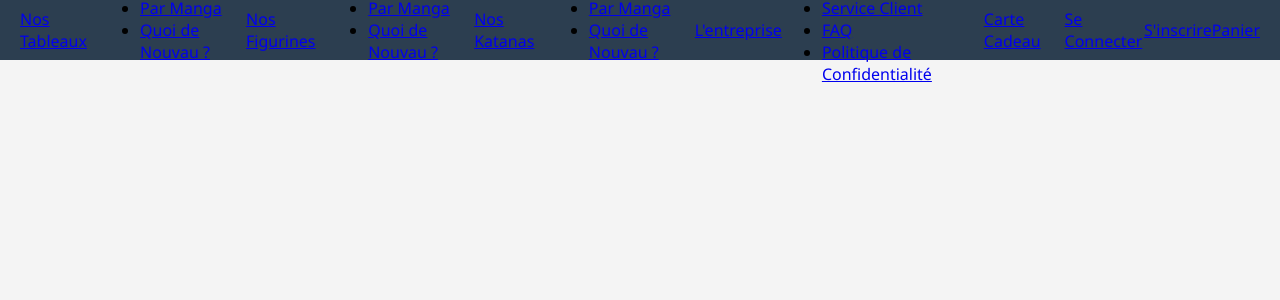
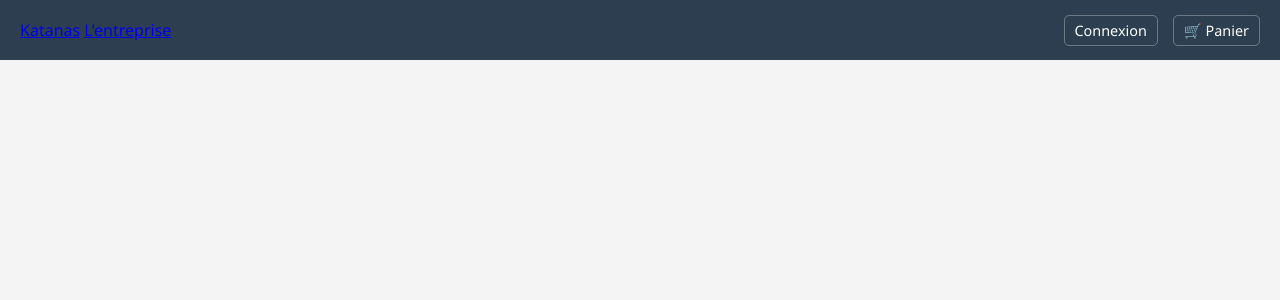
Before and after one commit to NicolasGaffe/Impact-Frame, a PHP site: page / in a window 1280 px wide. Shown: the top 300 px of the page. Run offline with PHP 8.4, Linux system fonts and the light colour scheme.

Commit message:
Update index.php

```diff
--- a/index.php
+++ b/index.php
@@ -10,36 +10,35 @@ session_start();
     <title>Impact Frame</title>
 </head>
 <nav class="navbar">
-    <a href="Tableau.html">Nos Tableaux</a>
-    <ul>
-        <li><a href="Tableau_Manga.html">Par Manga</a></li>
-        <li><a href="Tableau_Nouveau.html">Quoi de Nouvau ?</a></li>
-    </ul>
-    <a href="Figurine.html">Nos Figurines</a>
-    <ul>
-        <li><a href="Figurine_Manga.html">Par Manga</a></li>
-        <li><a href="Figurine_Nouveau.html">Quoi de Nouvau ?</a></li>
-    </ul>
-    <a href="Katana.html">Nos Katanas</a>
-    <ul>
-        <li><a href="Katana_Manga.html">Par Manga</a></li>
-        <li><a href="Katana_Nouveau.html">Quoi de Nouvau ?</a></li>
-    </ul>
-    <a href="Entreprise.html">L'entreprise</a>
-    <ul>
-        <li><a href="Magasin.html">Le Magasin</a></li>
-        <li><a href="ServiceClient.html">Service Client</a></li>
-        <li><a href="FAQ.html">FAQ</a></li>
-        <li><a href="Politique.html">Politique de Confidentialité</a></li>
-    </ul>
-    <a href="Cadeau.html">Carte Cadeau</a>
-    <?php if (isset($_SESSION['pseudo'])): ?>
-        <a href="MonCompte.php">Mon Compte (<?php echo htmlspecialchars($_SESSION['pseudo']); ?>)</a>
-        <a href="logout.php">Déconnexion</a>
-    <?php else: ?>
-        <a href="Login.html">Se Connecter</a>
-        <a href="Register.html">S'inscrire</a>
-    <?php endif; ?>
-    <a href="Panier.html">Panier</a>
+    <div class="nav-links">
+        <div class="dropdown">
+            <a href="Tableau.html" class="main-link">Tableaux</a>
+            <div class="dropdown-content">
+                <a href="Tableau_Manga.html">Par Manga</a>
+                <a href="Tableau_Nouveau.html">Nouveautés</a>
+            </div>
+        </div>
+
+        <div class="dropdown">
+            <a href="Figurine.html" class="main-link">Figurines</a>
+            <div class="dropdown-content">
+                <a href="Figurine_Manga.html">Par Manga</a>
+                <a href="Figurine_Nouveau.html">Nouveautés</a>
+            </div>
+        </div>
+
+        <a href="Katana.html" class="main-link">Katanas</a>
+        <a href="Entreprise.html" class="main-link">L'entreprise</a>
+    </div>
+
+    <div class="nav-auth">
+        <?php if (isset($_SESSION['pseudo'])): ?>
+            <a href="MonCompte.php">Compte (<?php echo htmlspecialchars($_SESSION['pseudo']); ?>)</a>
+            <a href="logout.php" style="color: #ff4d4d;">Déconnexion</a>
+        <?php else: ?>
+            <a href="Login.html">Connexion</a>
+        <?php endif; ?>
+        <a href="Panier.html" class="cart-btn">🛒 Panier</a>
+    </div>
 </nav>
 </html>
```
